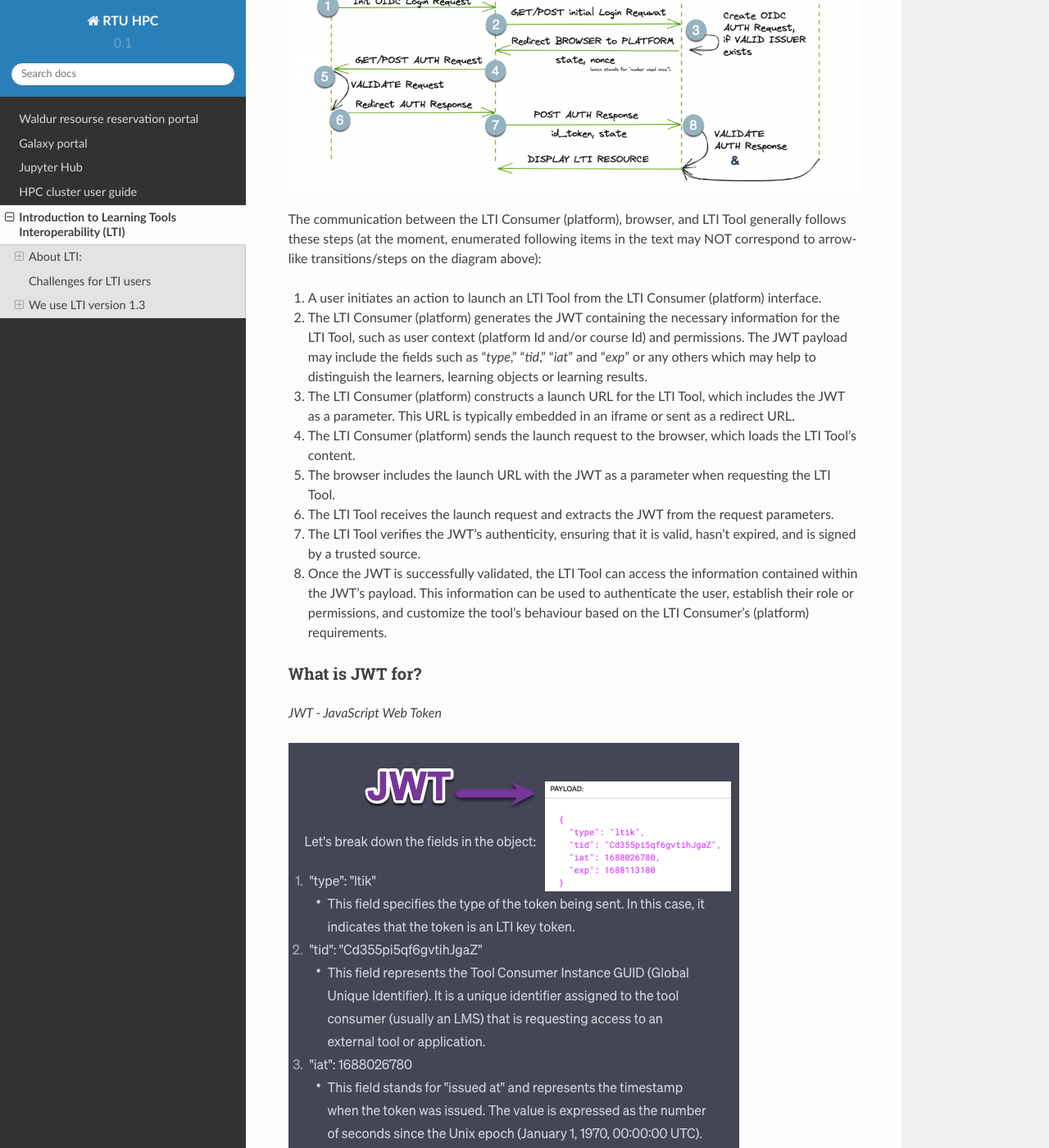
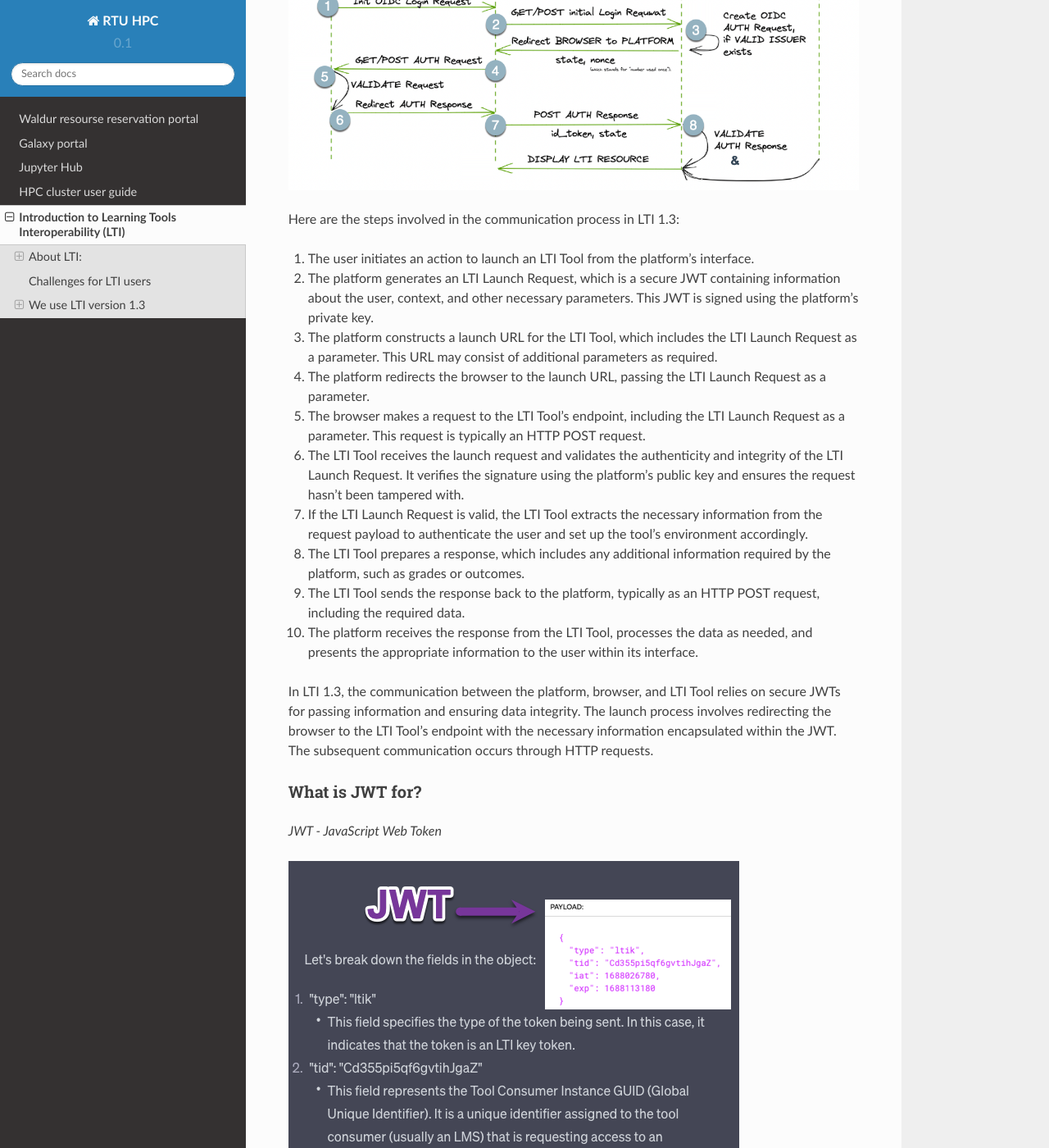
Before and after one commit to rtuhpc/hpc-platform, a Sphinx documentation site: the page built from doc/lti.md, in a window 1280 px wide and 1400 px high, scrolled down 5148 px. Shown: the whole window at 82% size. Built offline with Sphinx 7.4.7 and the Read the Docs theme 2.0.0, drawn with Linux system fonts in a browser that asks for light colours.

Commit message:
Update lti.md

```diff
--- a/doc/lti.md
+++ b/doc/lti.md
@@ -81,15 +81,20 @@ LTI 1.3 improves existing services by allowing new extensions to be layered on t
 
 ![](./images/lti-03.png)
 
-The communication between the LTI Consumer (platform), browser, and LTI Tool generally follows these steps (at the moment, enumerated following items in the text may NOT correspond to arrow-like transitions/steps on the diagram above):
-1. A user initiates an action to launch an LTI Tool from the LTI Consumer (platform) interface.
-2. The LTI Consumer (platform) generates the JWT containing the necessary information for the LTI Tool, such as user context (platform Id and/or course Id) and permissions. The JWT payload may include the fields such as "*type*," "*tid*," "*iat*" and "*exp*" or any others which may help to distinguish the learners, learning objects or learning results.
-3. The LTI Consumer (platform) constructs a launch URL for the LTI Tool, which includes the JWT as a parameter. This URL is typically embedded in an iframe or sent as a redirect URL.
-4. The LTI Consumer (platform) sends the launch request to the browser, which loads the LTI Tool's content.
-5. The browser includes the launch URL with the JWT as a parameter when requesting the LTI Tool.
-6. The LTI Tool receives the launch request and extracts the JWT from the request parameters.
-7. The LTI Tool verifies the JWT's authenticity, ensuring that it is valid, hasn't expired, and is signed by a trusted source.
-8. Once the JWT is successfully validated, the LTI Tool can access the information contained within the JWT's payload. This information can be used to authenticate the user, establish their role or permissions, and customize the tool's behaviour based on the LTI Consumer's (platform) requirements.
+Here are the steps involved in the communication process in LTI 1.3:
+
+1. The user initiates an action to launch an LTI Tool from the platform's interface.
+2. The platform generates an LTI Launch Request, which is a secure JWT containing information about the user, context, and other necessary parameters. This JWT is signed using the platform's private key.
+3. The platform constructs a launch URL for the LTI Tool, which includes the LTI Launch Request as a parameter. This URL may consist of additional parameters as required.
+4. The platform redirects the browser to the launch URL, passing the LTI Launch Request as a parameter.
+5. The browser makes a request to the LTI Tool's endpoint, including the LTI Launch Request as a parameter. This request is typically an HTTP POST request.
+6. The LTI Tool receives the launch request and validates the authenticity and integrity of the LTI Launch Request. It verifies the signature using the platform's public key and ensures the request hasn't been tampered with.
+7. If the LTI Launch Request is valid, the LTI Tool extracts the necessary information from the request payload to authenticate the user and set up the tool's environment accordingly.
+8. The LTI Tool prepares a response, which includes any additional information required by the platform, such as grades or outcomes.
+9. The LTI Tool sends the response back to the platform, typically as an HTTP POST request, including the required data.
+10. The platform receives the response from the LTI Tool, processes the data as needed, and presents the appropriate information to the user within its interface.
+
+In LTI 1.3, the communication between the platform, browser, and LTI Tool relies on secure JWTs for passing information and ensuring data integrity. The launch process involves redirecting the browser to the LTI Tool's endpoint with the necessary information encapsulated within the JWT. The subsequent communication occurs through HTTP requests.
 
 ### What is JWT for?
 
```
